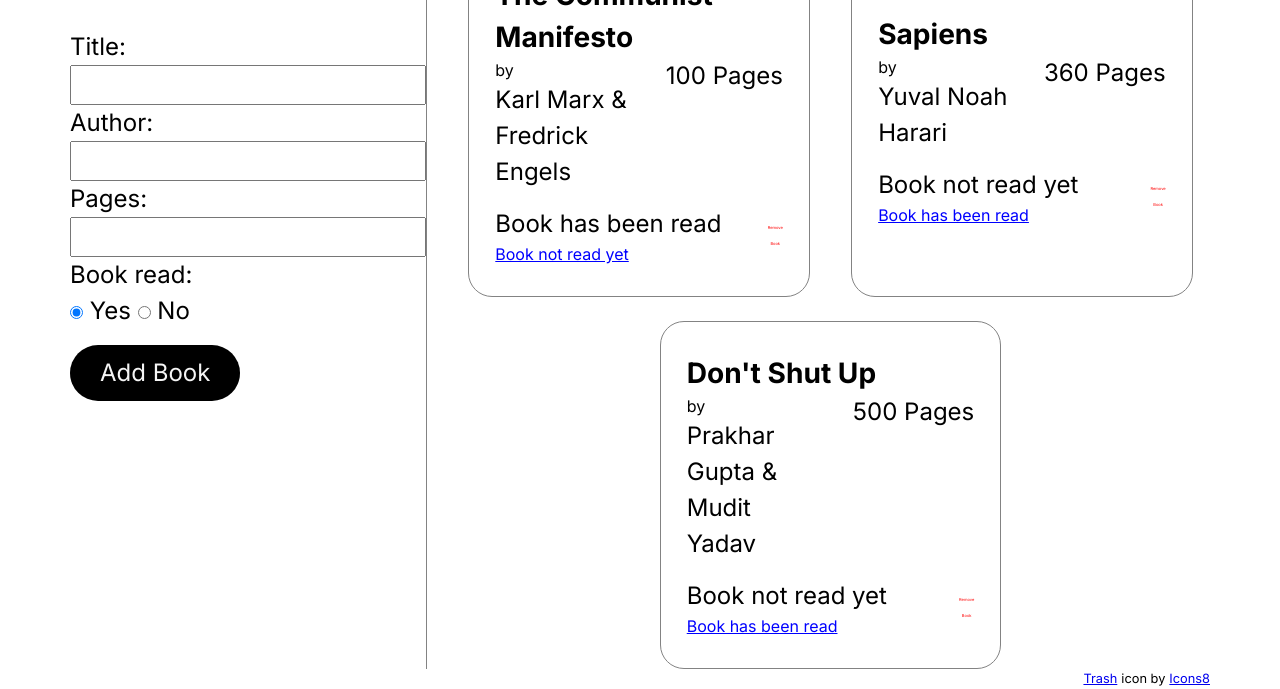
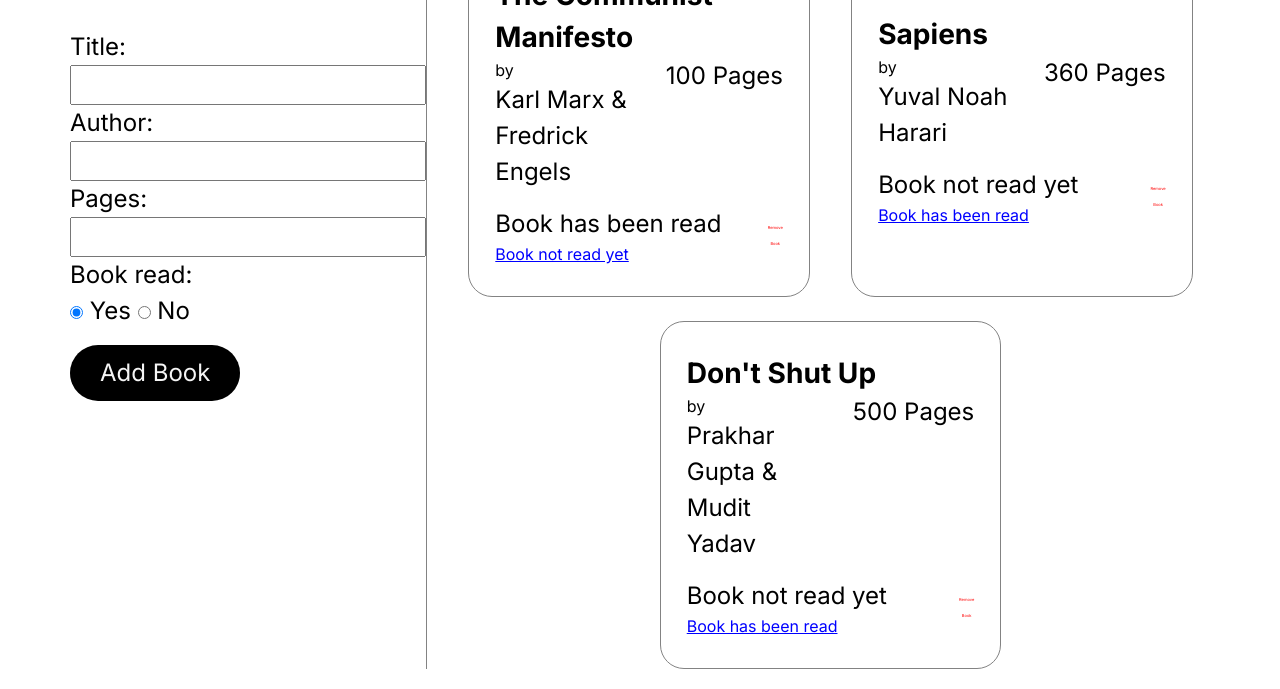
Before and after one commit to SadhuG/Librabry--The-Odin-Project-, a plain HTML site: page index.html in a window 1280 px wide. Shown: the part 130-819 px from the top of the page. Drawn offline with Linux system fonts and the light colour scheme.

Commit message:
v1 removed un-used assets

```diff
--- a/index.html
+++ b/index.html
@@ -51,9 +51,6 @@
         <div class="library-container" id="libraryContainer"></div>
 
       </main>
-      <footer>
-        <a target="_blank" href="https://icons8.com/icon/1942/trash" rel="noopener">Trash</a>icon by<a target="_blank" href="https://icons8.com" rel="noopener">Icons8</a>
-      </footer>
     </div>
   </div>
 
```
Also changed, not shown: assets/book-remove-icon.png (deleted).
